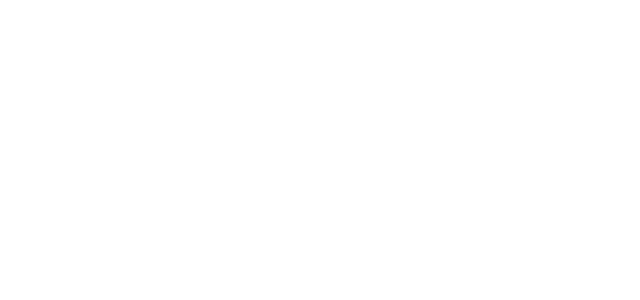
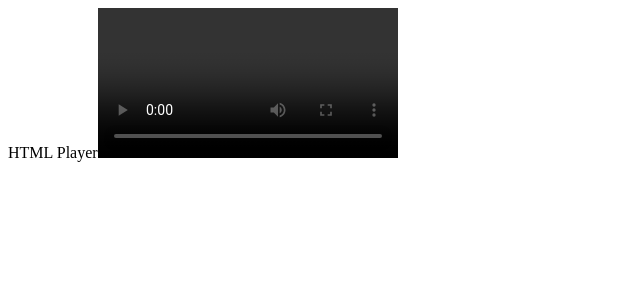
Before and after one commit to ioctaptceb/react-redux-video, a React app: page / in a window 1280 px wide. Shown: the top 300 px of the page, without its empty margins (0-640 px from the left). Built offline with nearby package versions, Linux system fonts and the light colour scheme.

Commit message:
update video player to accept a url string

```diff
--- a/src/javascript/components/HtmlVideoPlayer.jsx
+++ b/src/javascript/components/HtmlVideoPlayer.jsx
@@ -1,8 +1,13 @@
 import React from 'react';
 
-const VideoPlayer = () => (
-  <video>
-  </video>
-);
+const VideoPlayer = (props) => {
+  return (
+    <div>
+      HTML Player
+      <video src={props.videoUrl} controls>
+      </video>
+    </div>
+  );
+}
 
 export default VideoPlayer;
```
Also changed, not shown: 1 other file (tests, documents, lock files or other folders).
